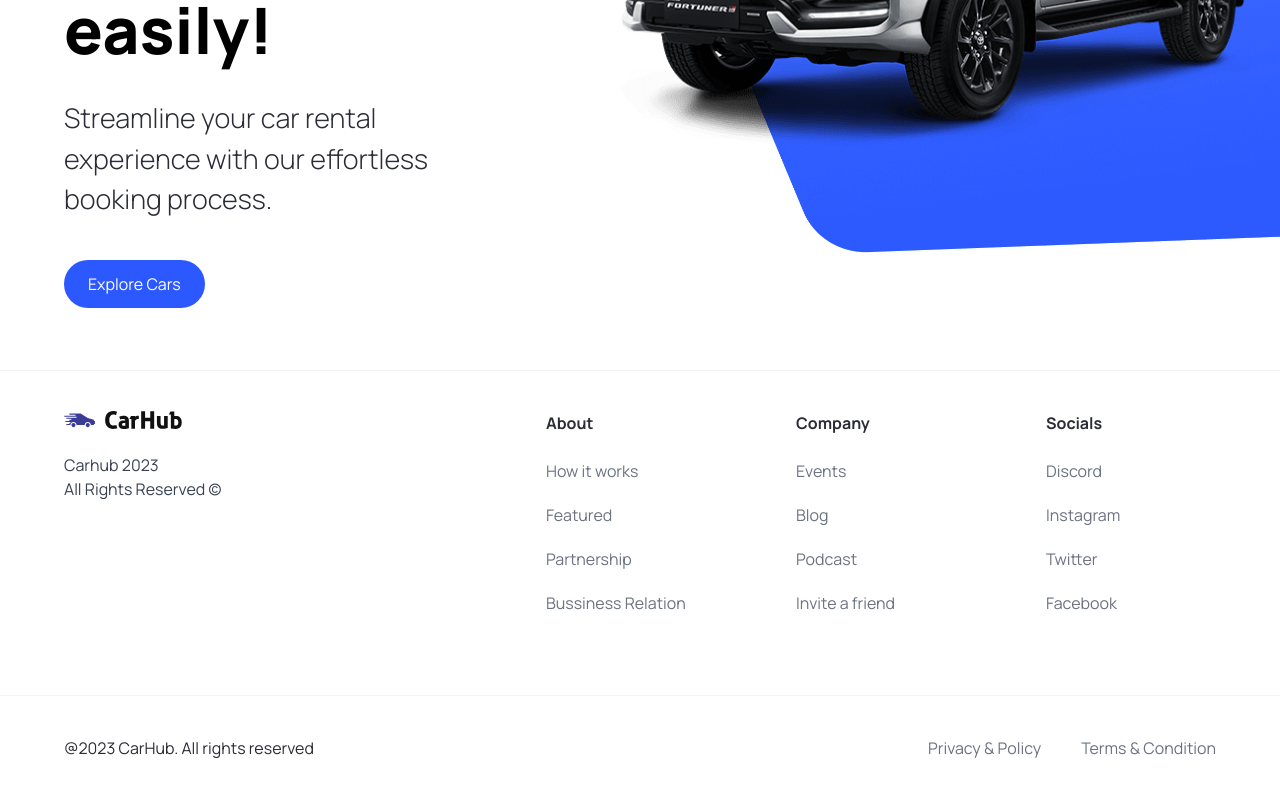
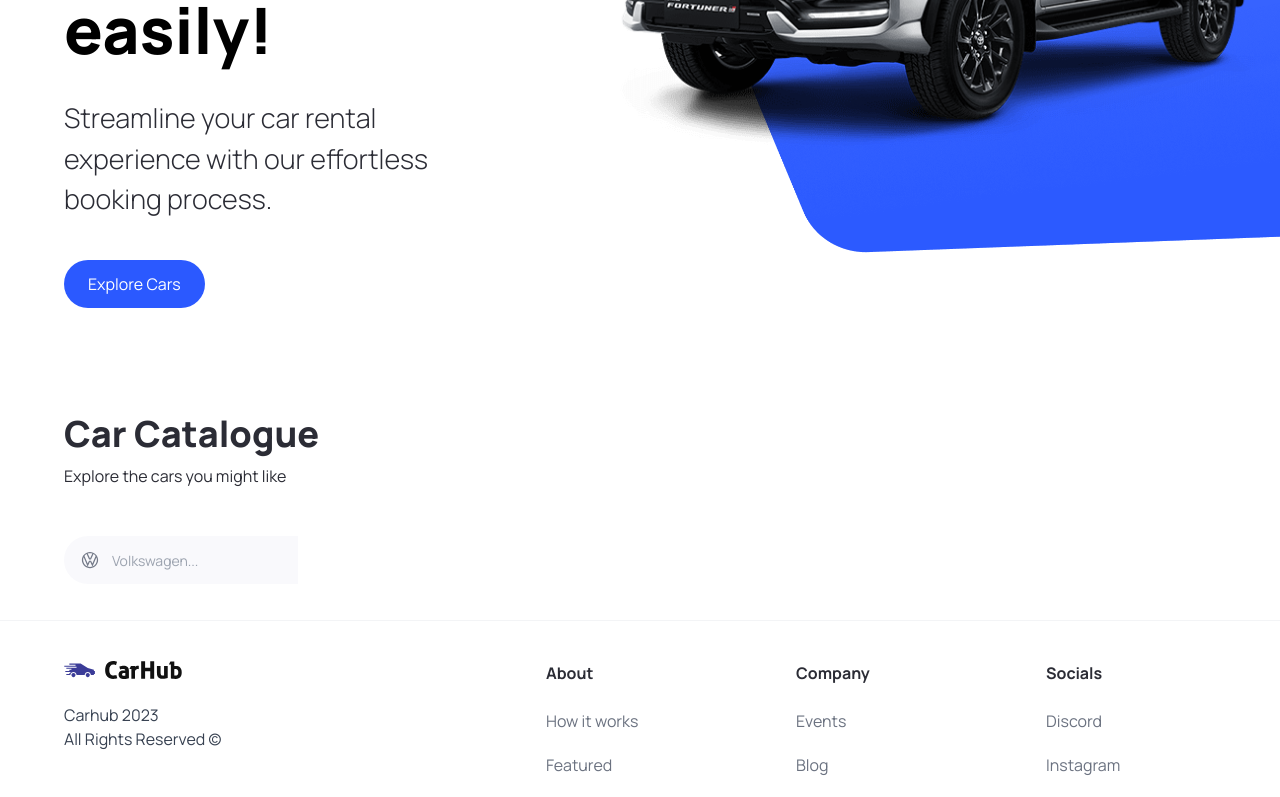
Before and after one commit to MunamSabir/carLeasing-nextjs, a Next.js app: page / in a window 1280 px wide. Shown: the part 450-1247 px from the top of the page. Built offline with nearby package versions, Linux system fonts and the light colour scheme.

Commit message:
headlessui created search box with functionality

```diff
--- a/app/page.tsx
+++ b/app/page.tsx
@@ -1,9 +1,23 @@
 import Image from "next/image";
-import { Hero } from "@/components";
+import { Hero, SearchBar, CustomFilter } from "@/components";
+
 export default function Home() {
   return (
     <main className="overflow-hidden">
       <Hero />
+      <div className="mt-12 padding-x padding-y max-width" id="discover">
+        <div className="home__text-container">
+          <h1 className="text-4xl font-extrabold"> Car Catalogue</h1>
+          <p> Explore the cars you might like</p>
+        </div>
+        <div className="home__filters">
+          <SearchBar />
+          <div className="home__filter-container">
+            {/* <CustomFilter title="fuel" /> */}
+            {/* <CustomFilter title="year" /> */}
+          </div>
+        </div>
+      </div>
     </main>
   );
 }
--- /dev/null
+++ b/components/CustomFilter.tsx
@@ -0,0 +1,7 @@
+import React from "react";
+
+const CustomFilter = () => {
+  return <div>CustomFilter</div>;
+};
+
+export default CustomFilter;
--- /dev/null
+++ b/components/SearchBar.tsx
@@ -0,0 +1,19 @@
+"use client";
+import React, { useState } from "react";
+import SearchManufacturer from "./SearchManufacturer";
+const SearchBar = () => {
+  const [manufacturer, setManufacturer] = useState("");
+  const handleSearch = () => {};
+  return (
+    <form className="searchbar" onSubmit={handleSearch}>
+      <div className="search__item">
+        <SearchManufacturer
+          manufacturer={manufacturer}
+          setManufacturer={setManufacturer}
+        />
+      </div>
+    </form>
+  );
+};
+
+export default SearchBar;
--- /dev/null
+++ b/components/SearchManufacturer.tsx
@@ -0,0 +1,218 @@
+"use client";
+import Image from "next/image";
+import { Fragment, useState } from "react";
+import { Combobox, Transition } from "@headlessui/react";
+
+import { manufacturers } from "../constants/index";
+import { SearchManufacturerProps } from "@/types";
+
+const SearchManufacturer = ({
+  manufacturer,
+  setManufacturer,
+}: SearchManufacturerProps) => {
+  const [query, setQuery] = useState("");
+
+  const filteredManufacturers =
+    query === ""
+      ? manufacturers
+      : manufacturers.filter((item) =>
+          item
+            .toLowerCase()
+            .replace(/\s+/g, "")
+            .includes(query.toLowerCase().replace(/\s+/g, ""))
+        );
+
+  return (
+    <div className="search-manufacturer">
+      <Combobox value={manufacturer} onChange={setManufacturer}>
+        <div className="relative w-full">
+          {/* Button for the combobox. Click on the icon to see the complete dropdown */}
+          <Combobox.Button className="absolute top-[14px]">
+            <Image
+              src="/car-logo.svg"
+              width={20}
+              height={20}
+              className="ml-4"
+              alt="car logo"
+            />
+          </Combobox.Button>
+
+          {/* Input field for searching */}
+          <Combobox.Input
+            className="search-manufacturer__input"
+            displayValue={(item: string) => item}
+            onChange={(event) => setQuery(event.target.value)} // Update the search query when the input changes
+            placeholder="Volkswagen..."
+          />
+
+          {/* Transition for displaying the options */}
+          <Transition
+            as={Fragment} // group multiple elements without introducing an additional DOM node i.e., <></>
+            leave="transition ease-in duration-100"
+            leaveFrom="opacity-100"
+            leaveTo="opacity-0"
+            afterLeave={() => setQuery("")} // Reset the search query after the transition completes
+          >
+            <Combobox.Options
+              className="absolute mt-1 max-h-60 w-full overflow-auto rounded-md bg-white py-1 text-base shadow-lg ring-1 ring-black ring-opacity-5 focus:outline-none sm:text-sm"
+              static
+            >
+              {filteredManufacturers.length === 0 && query !== "" ? (
+                <Combobox.Option
+                  value={query}
+                  className="search-manufacturer__option"
+                >
+                  Create "{query}"
+                </Combobox.Option>
+              ) : (
+                filteredManufacturers.map((item) => (
+                  <Combobox.Option
+                    key={item}
+                    className={({ active }) =>
+                      `relative search-manufacturer__option ${
+                        active ? "bg-primary-blue text-white" : "text-gray-900"
+                      }`
+                    }
+                    value={item}
+                  >
+                    {({ selected, active }) => (
+                      <>
+                        <span
+                          className={`block truncate ${
+                            selected ? "font-medium" : "font-normal"
+                          }`}
+                        >
+                          {item}
+                        </span>
+
+                        {/* Show an active blue background color if the option is selected */}
+                        {selected ? (
+                          <span
+                            className={`absolute inset-y-0 left-0 flex items-center pl-3 ${
+                              active
+                                ? "text-white"
+                                : "text-pribg-primary-purple"
+                            }`}
+                          ></span>
+                        ) : null}
+                      </>
+                    )}
+                  </Combobox.Option>
+                ))
+              )}
+            </Combobox.Options>
+          </Transition>
+        </div>
+      </Combobox>
+    </div>
+  );
+};
+
+export default SearchManufacturer;
+
+/**************************************************************** */
+// "use client";
+// import { Fragment, useState } from "react";
+// import { Combobox, Transition } from "@headlessui/react";
+// import Image from "next/image";
+// import { manufacturers } from "@/constants";
+// import { SearchManufacturerProps } from "@/types";
+
+// const SearchManufacturer = ({
+//   manufacturer,
+//   setManufacturer,
+// }: SearchManufacturerProps) => {
+//   const [query, setQuery] = useState("");
+//   const filteredManufacturers =
+//     query === ""
+//       ? manufacturers
+//       : manufacturers.filter((item) => {
+//           item
+//             .toLowerCase()
+//             .replace(/\s+/g, "")
+//             .includes(query.toLowerCase().replace(/\s+/g, ""));
+//         });
+//   return (
+//     <div className="search-manufacturer">
+//       <Combobox value={manufacturer} onChange={setManufacturer}>
+//         <div className="relative w-full">
+//           <Combobox.Button className="absolute top=[14px]">
+//             <Image
+//               src="/car-logo.svg"
+//               width={20}
+//               height={20}
+//               className="ml-4"
+//               alt="Car Logo"
+//             />
+//           </Combobox.Button>
+//           <Combobox.Input
+//             className="search-manufacturer__input"
+//             placeholder="Volkswagen..."
+//             displayValue={(item: string) => item}
+//             onChange={(e) => {
+//               setQuery(e.target.value);
+//             }}
+//           />
+//           <Transition
+//             as={Fragment} // group multiple elements without introducing an additional DOM node i.e., <></>
+//             leave="transition ease-in duration-100"
+//             leaveFrom="opacity-100"
+//             leaveTo="opacity-0"
+//             afterLeave={() => setQuery("")} // Reset the search query after the transition completes
+//           >
+//             <Combobox.Options
+//               className="absolute mt-1 max-h-60 w-full overflow-auto rounded-md bg-white py-1 text-base shadow-lg ring-1 ring-black ring-opacity-5 focus:outline-none sm:text-sm"
+//               static
+//             >
+//               {filteredManufacturers.length === 0 && query !== "" ? (
+//                 <Combobox.Option
+//                   value={query}
+//                   className="search-manufacturer__option"
+//                 >
+//                   Create "{query}"
+//                 </Combobox.Option>
+//               ) : (
+//                 filteredManufacturers.map((item) => (
+//                   <Combobox.Option
+//                     key={item}
+//                     className={({ active }) =>
+//                       `relative search-manufacturer__option ${
+//                         active ? "bg-primary-blue text-white" : "text-gray-900"
+//                       }`
+//                     }
+//                     value={item}
+//                   >
+//                     {({ selected, active }) => (
+//                       <>
+//                         <span
+//                           className={`block truncate ${
+//                             selected ? "font-medium" : "font-normal"
+//                           }`}
+//                         >
+//                           {item}
+//                         </span>
+
+//                         {/* Show an active blue background color if the option is selected */}
+//                         {selected ? (
+//                           <span
+//                             className={`absolute inset-y-0 left-0 flex items-center pl-3 ${
+//                               active
+//                                 ? "text-white"
+//                                 : "text-pribg-primary-purple"
+//                             }`}
+//                           ></span>
+//                         ) : null}
+//                       </>
+//                     )}
+//                   </Combobox.Option>
+//                 ))
+//               )}
+//             </Combobox.Options>
+//           </Transition>
+//         </div>
+//       </Combobox>
+//     </div>
+//   );
+// };
+
+// export default SearchManufacturer;
--- a/components/index.ts
+++ b/components/index.ts
@@ -2,4 +2,15 @@
 import Navbar from "./Navbar";
 import Footer from "./Footer";
 import CustomButton from "./CustomButton";
-export { Hero, Navbar, Footer, CustomButton };
+import SearchBar from "./SearchBar";
+import CustomFilter from "./CustomFilter";
+import SearchManufacturer from "./SearchManufacturer";
+export {
+  Hero,
+  Navbar,
+  Footer,
+  CustomButton,
+  SearchBar,
+  CustomFilter,
+  SearchManufacturer,
+};
--- a/package.json
+++ b/package.json
@@ -9,6 +9,7 @@
     "lint": "next lint"
   },
   "dependencies": {
+    "@headlessui/react": "^1.7.17",
     "@types/node": "20.8.10",
     "@types/react": "18.2.35",
     "@types/react-dom": "18.2.14",
--- a/types/index.ts
+++ b/types/index.ts
@@ -6,3 +6,8 @@
   btnType?: "button" | "submit";
   handleClick?: MouseEventHandler<HTMLButtonElement>;
 }
+
+export interface SearchManufacturerProps {
+  manufacturer: string;
+  setManufacturer: (manufacturer: string) => void;
+}
```
Also changed, not shown: 1 other file (tests, documents, lock files or other folders).
